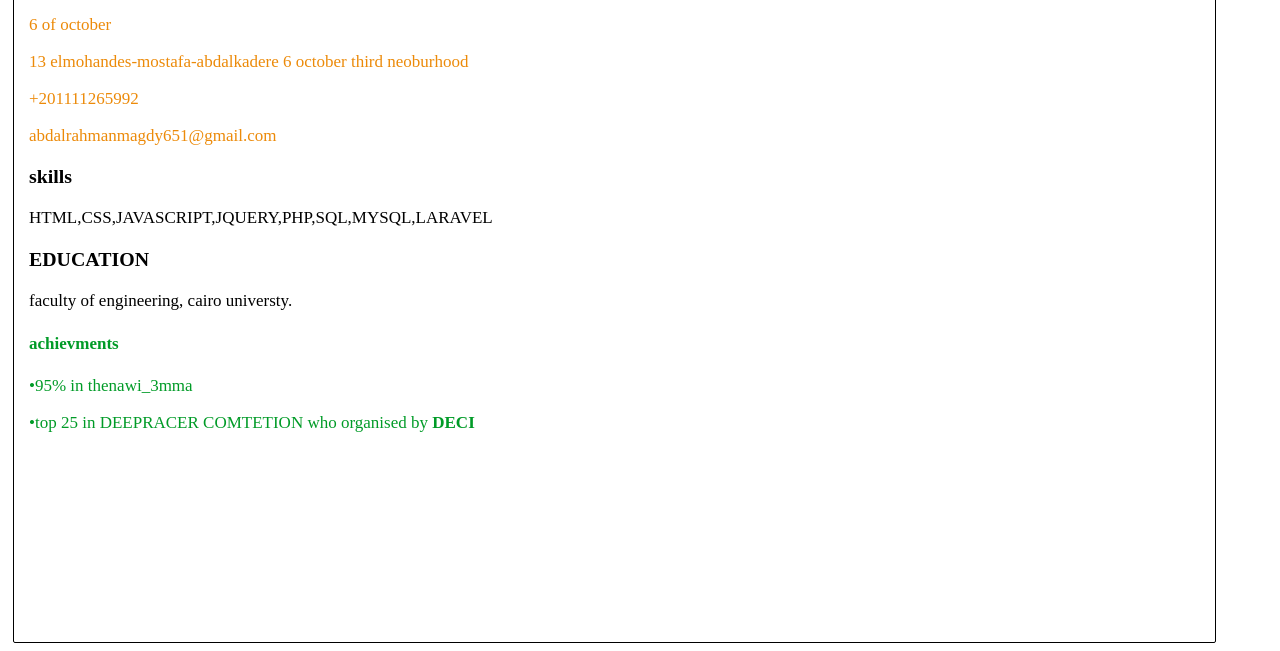
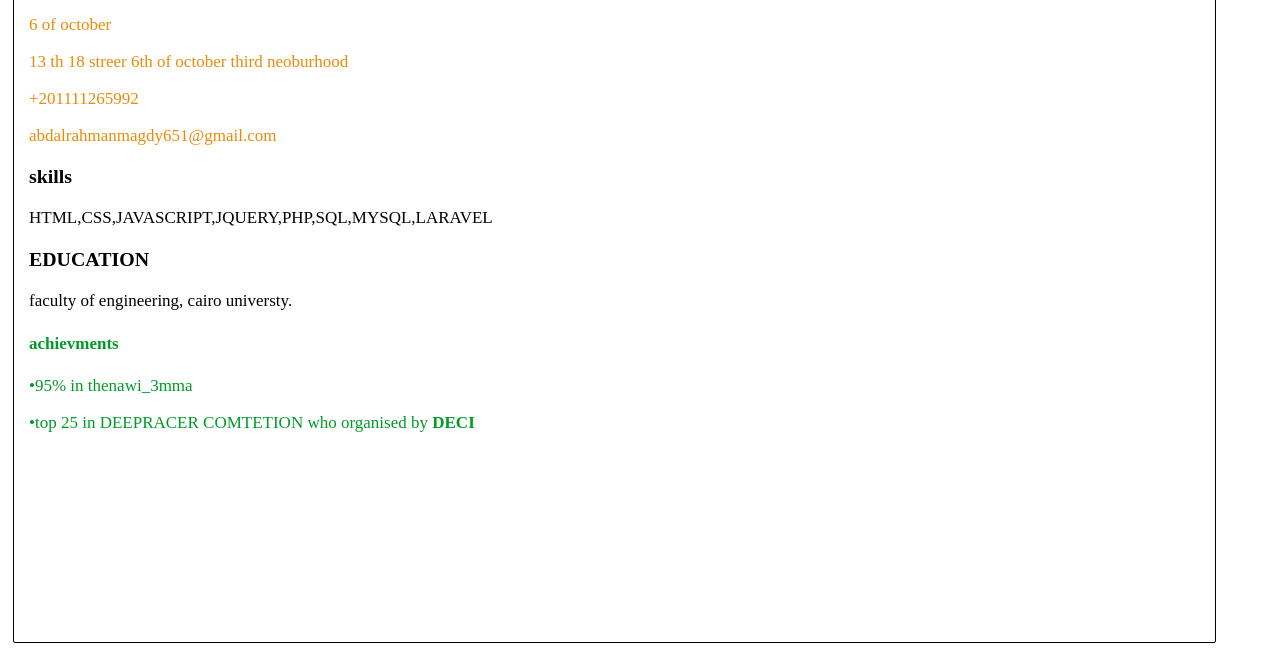
Before and after one commit to abdalrahman-zaki/zaki_cv, a plain HTML site: page index.html in a window 1280 px wide. Shown: the part 167-818 px from the top of the page. Drawn offline with Linux system fonts and the light colour scheme.

Commit message:
Update index.html

```diff
--- a/index.html
+++ b/index.html
@@ -19,7 +19,7 @@
             </div>
             <div class="some_personal_information">
                 <p>6 of october</p>
-                <p>13 elmohandes-mostafa-abdalkadere 6 october third neoburhood</p>
+                <p>13 th 18 streer  6th of october third neoburhood</p>
                 <p>+201111265992</p>
                 <p>abdalrahmanmagdy651@gmail.com</p>
             </div>
```
